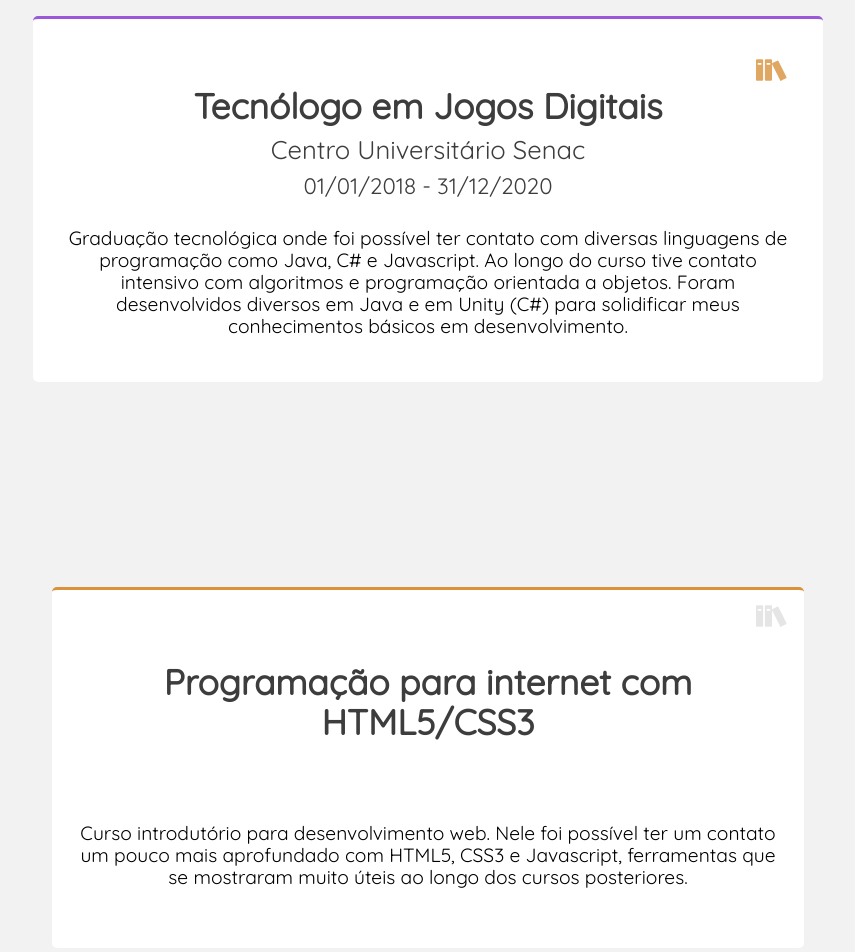
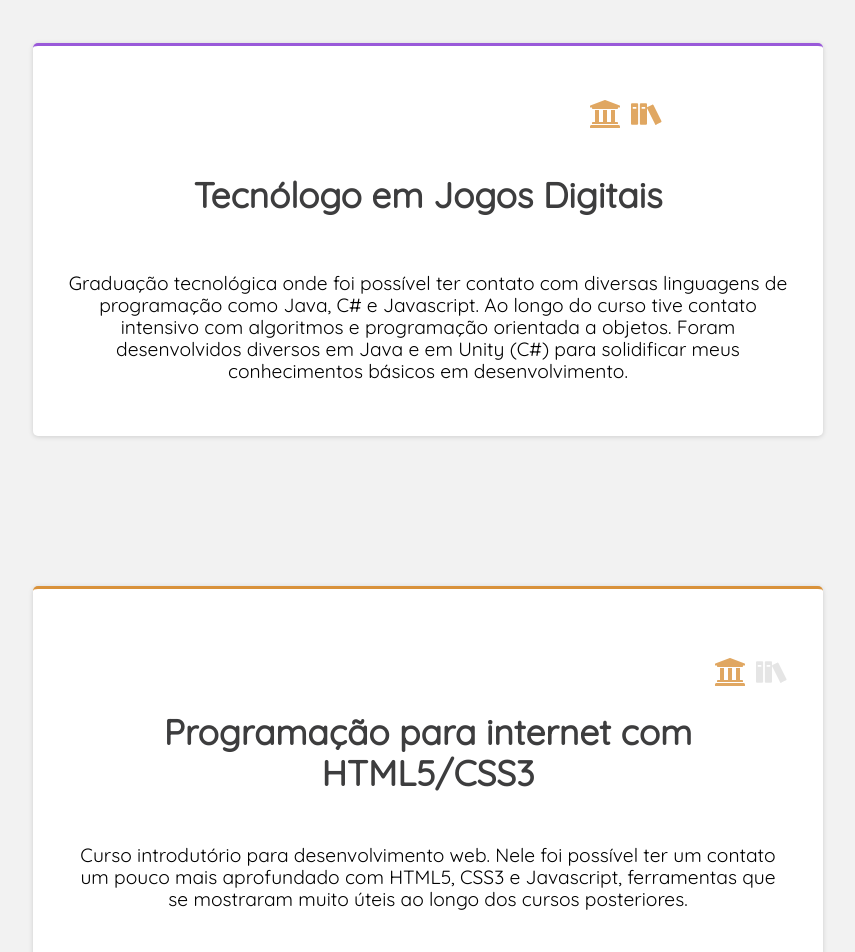
Before and after one commit to RaphaelO-Melo/Portfolio-2.0, a React (Create React App) app in the folder portfolio/: page /graduation in a window 1280 px wide. Shown: the part 900-1852 px from the top of the page, without its empty margins (212-1067 px from the left). Built offline with nearby package versions, Linux system fonts and the light colour scheme.

Commit message:
Sizing corrections and institution's button

```diff
--- a/portfolio/src/pages/Graduation/CourseCard/CourseCard.module.scss
+++ b/portfolio/src/pages/Graduation/CourseCard/CourseCard.module.scss
@@ -3,27 +3,59 @@
 
 .card{
 
-    width: 60%;
-    height: fit-content;
+    width: 40%;
+    min-height: 320px;
     max-width: 720px;
-    margin: 80px auto;
+    margin: 40px auto;
     padding: 35px;
     border-radius: $radius;
     text-align: center;
     background-color: $base-white;
     border-top: 3px solid $orange;
+    box-shadow: $soft-shadow;
+    display: flex;
+    flex-direction: column;
+    justify-content: space-evenly;
+    align-items: center;
 
     @media (max-width: $desktop_md) {
+        width: 65%;
+        margin: 75px auto;
+    }
+    @media (max-width: $desktop_sm) {
+        width: 70%;
+        margin: 70px auto;
+    }
+    @media (max-width: $desktop_xsm) {
         width: 80%;
-        padding: 10px 16px;
+        margin: 40px auto;
+    }
+    @media (max-width: $mobile) {
+        width: 60%;
+        margin: 35px auto;
     }
 
     &__header{
 
         display: flex;
         flex-direction: column;
-        margin-bottom: 25px;
+        margin-bottom: 0;
         color: $black;
+
+        &__buttons{
+
+            text-align: right;
+
+            &__institution{
+                color: $orange;
+                cursor: pointer;
+                opacity: 0.8;
+                margin-right: 10px;
+            }
+
+            &__institution:hover{
+                opacity: 1;
+            }
 
             &__library{
                 margin: 0 0 0 auto;
@@ -41,8 +73,16 @@
                 cursor: initial;
             }
 
+        }
+
         &__name{
+
+            margin: 5px auto;
             font-size: 1.1em;
+            min-height: 3em;
+            display: flex;
+            align-items: center;
+            justify-content: center;
         }
 
         &__subheader{
@@ -68,13 +108,8 @@
 
         &__description{
 
-            margin: 50px auto;
+            margin: 2px auto;
             font-size: 0.6em;
-
-            @media (max-width: $desktop_sm) {
-                margin: 15px auto;
-            }
-
 
         }
 
--- a/portfolio/src/pages/Graduation/CourseCard/index.tsx
+++ b/portfolio/src/pages/Graduation/CourseCard/index.tsx
@@ -3,6 +3,7 @@ import style from './CourseCard.module.scss';
 import { getInstitutionName, getProjectName, convertToBrazilDate } from 'common/Library';
 import { Link } from 'react-router-dom';
 import { ImBooks } from 'react-icons/im';
+import { FaUniversity } from 'react-icons/fa';
 import classNames from 'classnames';
 
 export default function CourseCard({
@@ -23,10 +24,13 @@ export default function CourseCard({
         <div className={style.card}>
 
             <div className={style.card__header}>
-                <ImBooks className={classNames({
-                    [style.card__header__library] : true,
-                    [style['card__header__library--disabled']] : projects.length <= 0
-                })}  />
+                <div className={style.card__header__buttons}>
+                    <FaUniversity className={style.card__header__buttons__institution} />
+                    <ImBooks className={classNames({
+                        [style.card__header__buttons__library] : true,
+                        [style['card__header__buttons__library--disabled']] : projects.length <= 0
+                    })}  />
+                </div>
                 <h2 className={style.card__header__name}>
                     {name}
                 </h2>
--- a/portfolio/src/pages/Graduation/Graduation.module.scss
+++ b/portfolio/src/pages/Graduation/Graduation.module.scss
@@ -71,6 +71,13 @@
     flex-wrap: wrap;
     justify-content: space-evenly;
     margin-bottom: 50px;
+    width: 90%;
+    margin: auto;
+
+    @media (max-width: $mobile) {
+        width: 100%;
+    }
+
 }
 
 .notFound{
--- a/portfolio/src/pages/Graduation/UniversityCard/UniversityCard.module.scss
+++ b/portfolio/src/pages/Graduation/UniversityCard/UniversityCard.module.scss
@@ -3,16 +3,20 @@
 
 .card{
 
-    width: 60%;
-    height: fit-content;
+    width: 40%;
+    min-height: 320px;
     max-width: 720px;
-    margin: 80px auto;
+    margin: 40px auto;
     padding: 35px;
     border-radius: $radius;
     text-align: center;
     background-color: $base-white;
     border-top: 3px solid $purple;
-
+    box-shadow: $soft-shadow;
+    display: flex;
+    flex-direction: column;
+    justify-content: space-evenly;
+    align-items: center;
 
     @media (max-width: $desktop_md) {
         width: 65%;
@@ -27,16 +31,31 @@
         margin: 40px auto;
     }
     @media (max-width: $mobile) {
-        width: 95%;
-        margin: 85px auto;
+        width: 60%;
+        margin: 35px auto;
     }
 
     &__header{
 
         display: flex;
         flex-direction: column;
-        margin-bottom: 25px;
+        margin-bottom: 0;
         color: $black;
+
+        &__buttons{
+
+            text-align: right;
+
+            &__institution{
+                color: $orange;
+                cursor: pointer;
+                opacity: 0.8;
+                margin-right: 10px;
+            }
+
+            &__institution:hover{
+                opacity: 1;
+            }
 
             &__library{
                 margin: 0 0 0 auto;
@@ -54,40 +73,20 @@
                 cursor: initial;
             }
 
+
+        }
+
         &__name{
 
-            margin: 0;
+            margin: 5px auto;
             font-size: 1.1em;
             font-weight: bolder;
             display: flex;
             align-content: center;
             justify-content: center;
             align-items: center;
+            min-height: 3em;
 
-            &__type{
-
-                margin-left: 10px;
-                color: $purple;
-                display: block;
-
-                @media (max-width: $desktop_md) {
-                    display: none;
-                }
-
-            }
-
-        }
-
-        &__institution{
-            margin: 8px auto;
-            font-size: 0.8em;
-            font-weight: normal;
-        }
-
-        &__date{
-            margin: 2px auto;
-            font-size: 0.7em;
-            font-weight: lighter;
         }
 
     }
@@ -97,7 +96,7 @@
         &__description{
 
             font-size: 0.6em;
-            margin-bottom: 10px;
+            margin: 2px auto;
             text-align: center;
 
         }
--- a/portfolio/src/pages/Graduation/UniversityCard/index.tsx
+++ b/portfolio/src/pages/Graduation/UniversityCard/index.tsx
@@ -2,8 +2,8 @@ import { Course } from 'types/Course';
 import style from './UniversityCard.module.scss';
 import { getInstitutionName, getProjectName, convertToBrazilDate } from 'common/Library';
 import { Link } from 'react-router-dom';
-import { FaGraduationCap } from 'react-icons/fa';
 import { ImBooks } from 'react-icons/im';
+import { FaUniversity } from 'react-icons/fa';
 import classNames from 'classnames';
 
 export default function UniversityCard({
@@ -23,20 +23,16 @@ export default function UniversityCard({
     return (
         <div className={style.card}>
             <div className={style.card__header}>
-                <ImBooks className={classNames({
-                    [style.card__header__library] : true,
-                    [style['card__header__library--disabled']] : projects.length <= 0
-                })}  />
+                <div className={style.card__header__buttons}>
+                    <FaUniversity className={style.card__header__buttons__institution} />
+                    <ImBooks className={classNames({
+                        [style.card__header__buttons__library] : true,
+                        [style['card__header__buttons__library--disabled']] : projects.length <= 0
+                    })}  />
+                </div>
                 <h2 className={style.card__header__name}>
                     {name}
-                    <FaGraduationCap className={style.card__header__name__type}  />
                 </h2>
-                <span className={style.card__header__institution}>
-                    {institutionName}
-                </span>
-                <span className={style.card__header__date}>
-                    {convertToBrazilDate(start_date)} - {convertToBrazilDate(final_date)}
-                </span>
             </div>
             <div className={style.card__body}>
                 <p className={style.card__body__description}>
```
Lines whose indentation alone changed are shown as unchanged.
